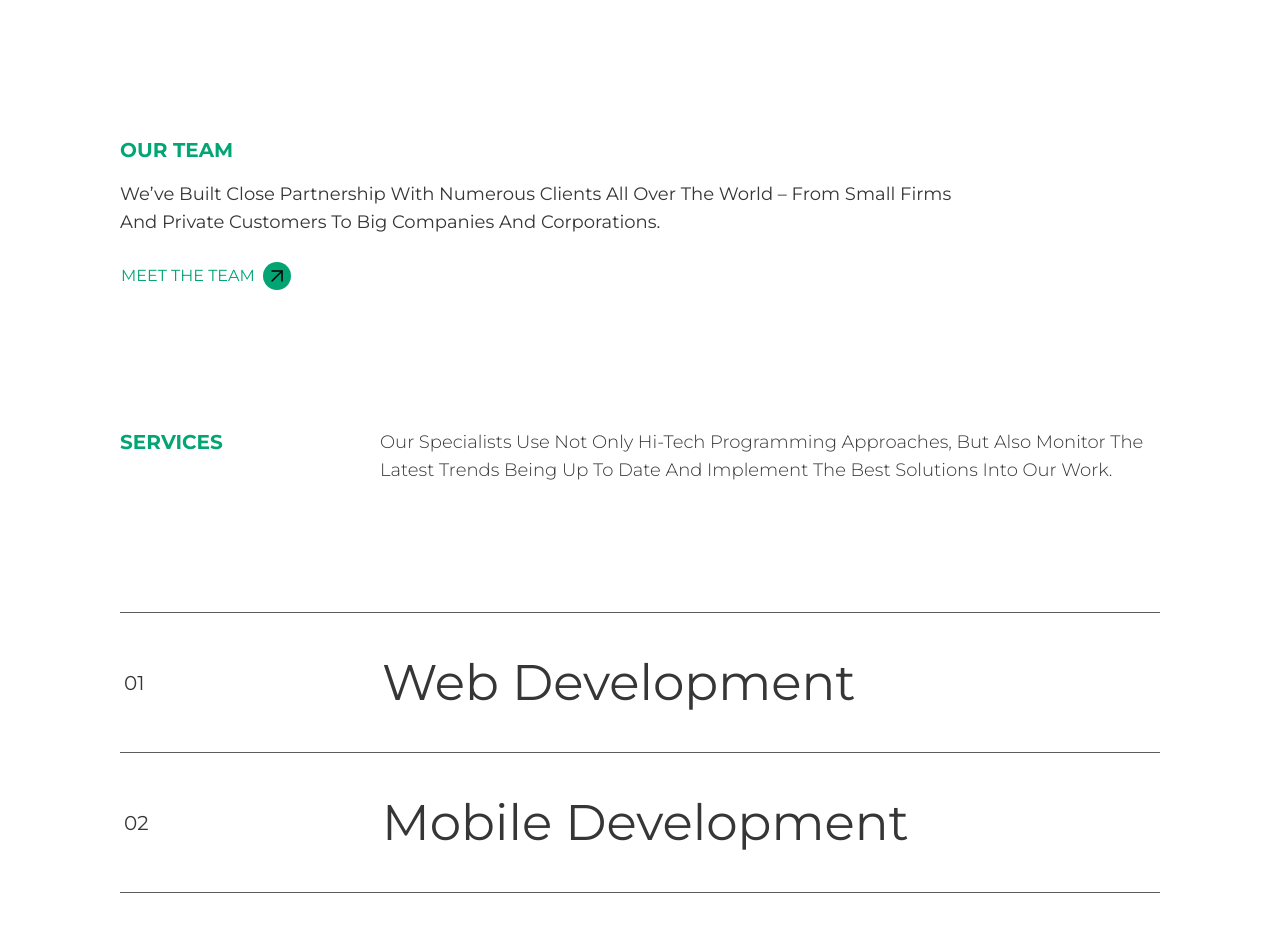
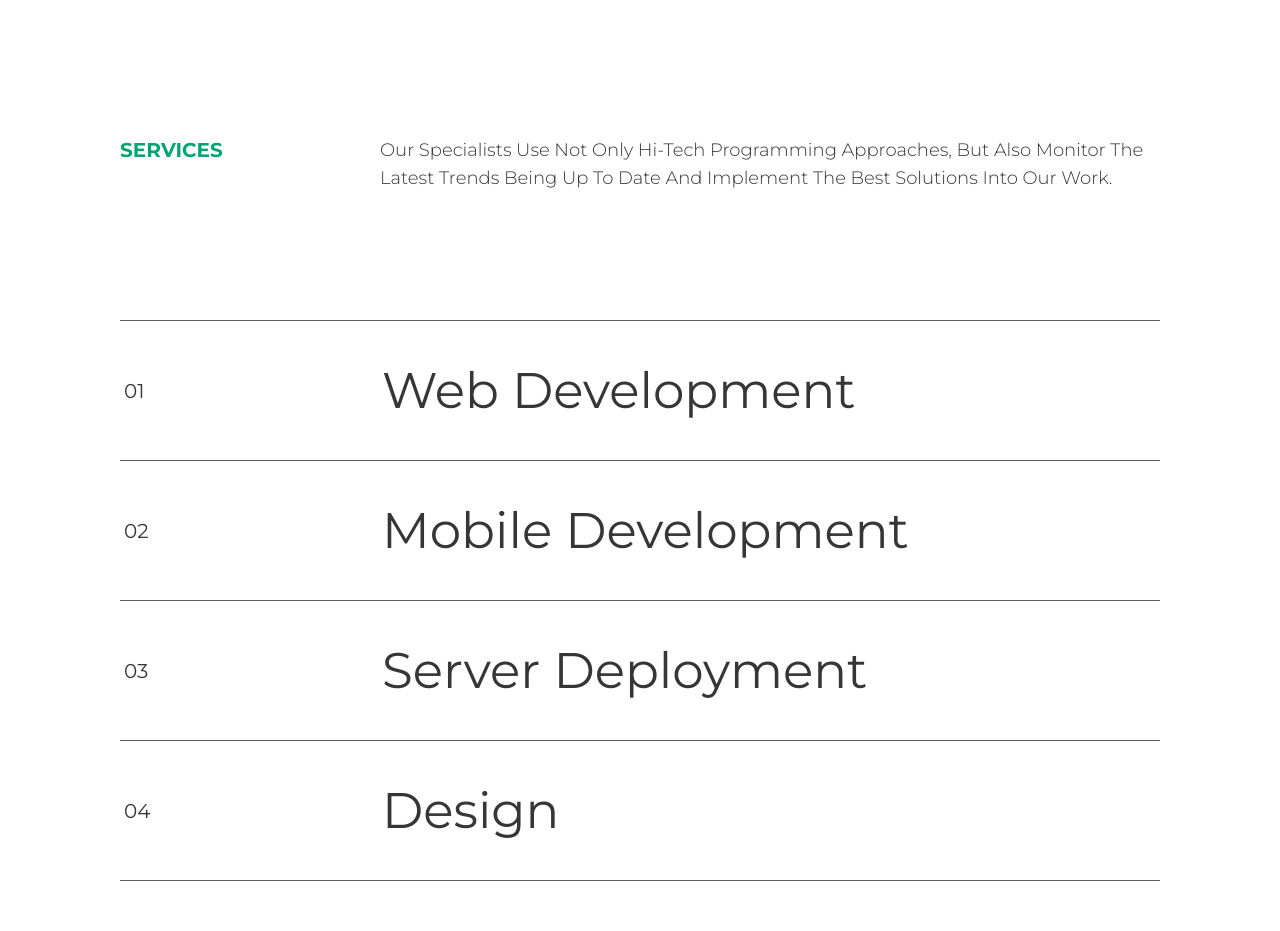
Before and after one commit to SunkissedWitch/faceit-prototype, a Next.js app: page / in a window 1280 px wide. Shown: the part 1121-2052 px from the top of the page. Built offline with nearby package versions, Linux system fonts and the light colour scheme.

Commit message:
commented team section

```diff
--- a/src/app/page.js
+++ b/src/app/page.js
@@ -11,7 +11,7 @@ export default function Home() {
     <div className='container flex flex-col gap-y-32 w-full'>
       <HeroComposition />
       <AboutUs />
-      <OurTeam />
+      {/* <OurTeam /> */}
       <Services />
       <Testimonials />
       <Partners />
```
